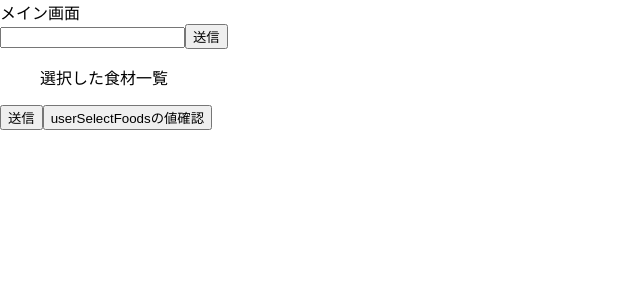
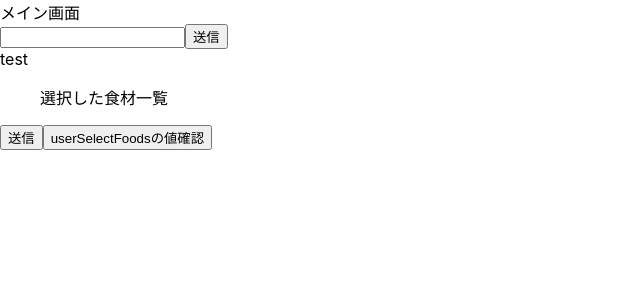
Before and after one commit to kakeruuu/myproject_nutrition_fact_frontend, a React (Create React App) app in the folder frontend/: page / in a window 1280 px wide. Shown: the top 300 px of the page, without its empty margins (0-640 px from the left). Built offline with nearby package versions, Linux system fonts and the light colour scheme; the HTML template or start-up script is replaced by a standard one.

Commit message:
SwitchFoodListVisibleをコンポーネントとして呼び出す形に変更。

```diff
--- a/frontend/src/components/page/foodList/foodList.tsx
+++ b/frontend/src/components/page/foodList/foodList.tsx
@@ -1,10 +1,10 @@
-import React, { useState, createContext, useContext } from "react";
+import React, { useState, useContext } from "react";
 import { FoodLists, FoodObject } from "../../../types/foodListType"
 import { PostsForm } from "./postsForm"
 import { SwitchFoodListVisible } from "./modules"
-// import { vitbleTest } from "./modules"
 import { UserSelectFoodNamesContext } from "./providers"
 
+// MEMO:userSelectFoodNamesの値が複数回呼び出されている
 export const FoodList = () => {
   const [posts, setPost] = useState<any>({})
   const updateSetPost = (obj: FoodLists | any): void => setPost(obj)
@@ -15,7 +15,7 @@ export const FoodList = () => {
   const { userSelectFoodNames, setUserSelectFoodNames } = useContext(UserSelectFoodNamesContext)
 
   // MEMO：userSelectFoodsの変数名は要検討
-  const [userSelectFoods, setUserSelectFoods] = useState<FoodLists>(copyPosts)
+  // const [userSelectFoods, setUserSelectFoods] = useState<FoodLists>(copyPosts)
   const [switchVisible, setSwitchVisible] = useState(true)
 
   // postからユーザーが選択したfoodIdのみ抽出する
@@ -27,7 +27,8 @@ export const FoodList = () => {
       tmpAry = posts[k].filter((p: {food_name: string}) => userSelectName.includes(p.food_name))
       if (tmpAry.length) {tmpObj[k] = tmpAry}
     })
-    setUserSelectFoods({...tmpObj})
+    // setUserSelectFoods({...tmpObj})
+    setPost({...tmpObj})
   };
 
   // postsとuserSelectFoodsを同一のものにした方が良い？
@@ -83,12 +84,22 @@ export const FoodList = () => {
     console.log(state)
   }
 
+  const switchProps = {
+    switchVisible: switchVisible,
+    posts: posts,
+    userSelectFoodNames: userSelectFoodNames,
+    setUserSelectFoodNames:setUserSelectFoodNames
+  }
+
   return (
     <div>
       <PostsForm updateSetPost={updateSetPost}/>
       <div className="foodList">
-          {SwitchFoodListVisible(switchVisible, posts)}
-        {/* {switchFoodListVisible(switchVisible)} */}
+        {/* MEMO:postsとswitchVisibleの状態で表示される値が変わる変数。これ自体に出力を制御する機能があるわけではない。 */}
+        {/* つまり、以下の関数の視点で見るとpostsとswitchVisibleが勝手に変わったので出力するものが変わってしまった。くらいのニュアンス。 */}
+        {/* MEMO:foodlistを表示するコンポーネントとして定義したほうがいい？ */}
+        {/* {SwitchFoodListVisible(switchVisible, posts, userSelectFoodNames, setUserSelectFoodNames)} */}
+        <SwitchFoodListVisible switchProps={switchProps}/>
       </div>
       <div className="displaySelectFoodIds">
         {<ul>
@@ -98,6 +109,7 @@ export const FoodList = () => {
           })}
         </ul>}
       </div>
+      {/* 送信ボタンが押されるとpostの値がuserの選択した値のみになる */}
       <button type="submit" onClick={(e: any) => filterFoodIds(e, userSelectFoodNames)}>送信</button>
       <button type="submit" onClick={(e: any) => onClickObjCheck(e, posts)}>userSelectFoodsの値確認</button>
     </div>
--- a/frontend/src/components/page/foodList/modules.tsx
+++ b/frontend/src/components/page/foodList/modules.tsx
@@ -3,43 +3,60 @@ import { UserSelectFoodNamesContext } from "./providers"
 import { addStates } from "../../functional/states/addStates"
 
 // 状態変化を適切に考えないとおかしくなる
-export const SwitchFoodListVisible = (switchVisibleBool: boolean, ulObj: Record<string, string[]>) => {
-  const keys = Object.keys(ulObj)
+// propsにしようと思ったけど、呼び出し側でコンポーネント呼び出しになっていない
+// switchVisibleBool: boolean, postObj: Record<string, string[]>, state: any, setState: any
+// この状態だとpostsとuserSelectFoodNamesが空のためエラーを引き起こす可能性がある
+export const SwitchFoodListVisible = ({switchProps}: any) => {
+  // const keys = Object.keys(props.postObj)
+  const keys = Object.keys(switchProps.switchVisible)
   // 明示的にTypeを設定しないといけない。
-  const { userSelectFoodNames, setUserSelectFoodNames } = useContext(UserSelectFoodNamesContext)
-  console.log(userSelectFoodNames)
-
-  if (switchVisibleBool) {
-    return createUlWithTitle(keys, ulObj, userSelectFoodNames, setUserSelectFoodNames)
-  }
-  return createUlWithTitle(keys, ulObj)
-  // return keys.map((k, i) => {
-  //     return <ul key={i}>
-  //               <p>{k}</p>
-  //               {/* TODO:pのデータ型を考える */}
-  //               {/* {ulObj[k].map((p: any, idx: number) => {
-  //                 return <div key={idx}>{p[k]}</div>
-  //               })} */}
-  //             </ul>
-  //     })
+  console.log(switchProps.switchVisible)
+  console.log(switchProps.posts)
+  return <div>test</div>
+  // if (switchVisibleBool) {
+  //   return createUlWithTitle(keys, postObj, state, setState, switchVisibleBool)
+  // }
+  // return createUlWithTitle(keys, postObj, state, setState, switchVisibleBool)
 };
 
-// li要素作成のラッパー関数として定義できないだろうか？
-const createUlWithTitle = (keys: string[], ulObj: any, states: any = undefined, setStates: any = undefined) => {
+// MEMO:li要素作成関数から呼び出すラッパーとして定義できないだろうか？
+const createUlWithTitle = (keys: string[], postObj: any, states: any = undefined, setStates: any = undefined, switchVisibleBool: boolean) => {
+  function switchLi(k: string, postObj: any, states: any, setStates: any) {
+    if (switchVisibleBool) {
+      return createLi(k, postObj, states, setStates)
+    }
+    return createUserSelectLi(k, postObj)
+  }
+
   return keys.map((k: any, i: number) => {
-    return <ul key={i}>
-              <p>{k}</p>
-              {
-                createLi(k, ulObj, states, setStates)
-              }
-            </ul>
-            })
+    return (
+      <ul key={i}>
+        <p>{k}</p>
+        {
+          // ここでもスイッチしてるのおかしい
+          switchLi(k, postObj, states, setStates)
+        }
+      </ul>
+    )
+  })
 }
 
-const createLi = (key: any, ulObj: any, states: any, setStates: any) => {
-  return ulObj[key].map((p: any, idx: number) => {
+// ここでuseContextを呼び出すとエラーが出る↓
+// Warning: React has detected a change in the order of Hooks called by FoodList. This will lead to bugs and errors if not fixed. For more information, read the Rules of Hooks:
+const createLi = (key: any, postObj: any, states: any, setStates: any) => {
+  return postObj[key].map((p: any, idx: number) => {
     return <li key={idx} onClick={(e: any) => addStates(states, setStates, p.food_name)}>{p.food_name}</li>
   })
 }
 
 // userが選択したfood_nameの成分を表示する機能を表現した関数を作る
+// FIX:postsの状態を変化させた後に以下の関数で食材一覧が表示できないを直す
+// →表示されるタイミングの問題？
+// →渡されている値は正常だった。
+const createUserSelectLi = (key: any, postObj: any) => {
+  console.log("postObj= " + JSON.stringify(postObj))
+  console.log("key=" + String(key) + " type=" + typeof(key))
+  return postObj[key].map((p: any, idx: number) => {
+    return <li key={idx}>{p[key]}</li>
+  })
+}
```
